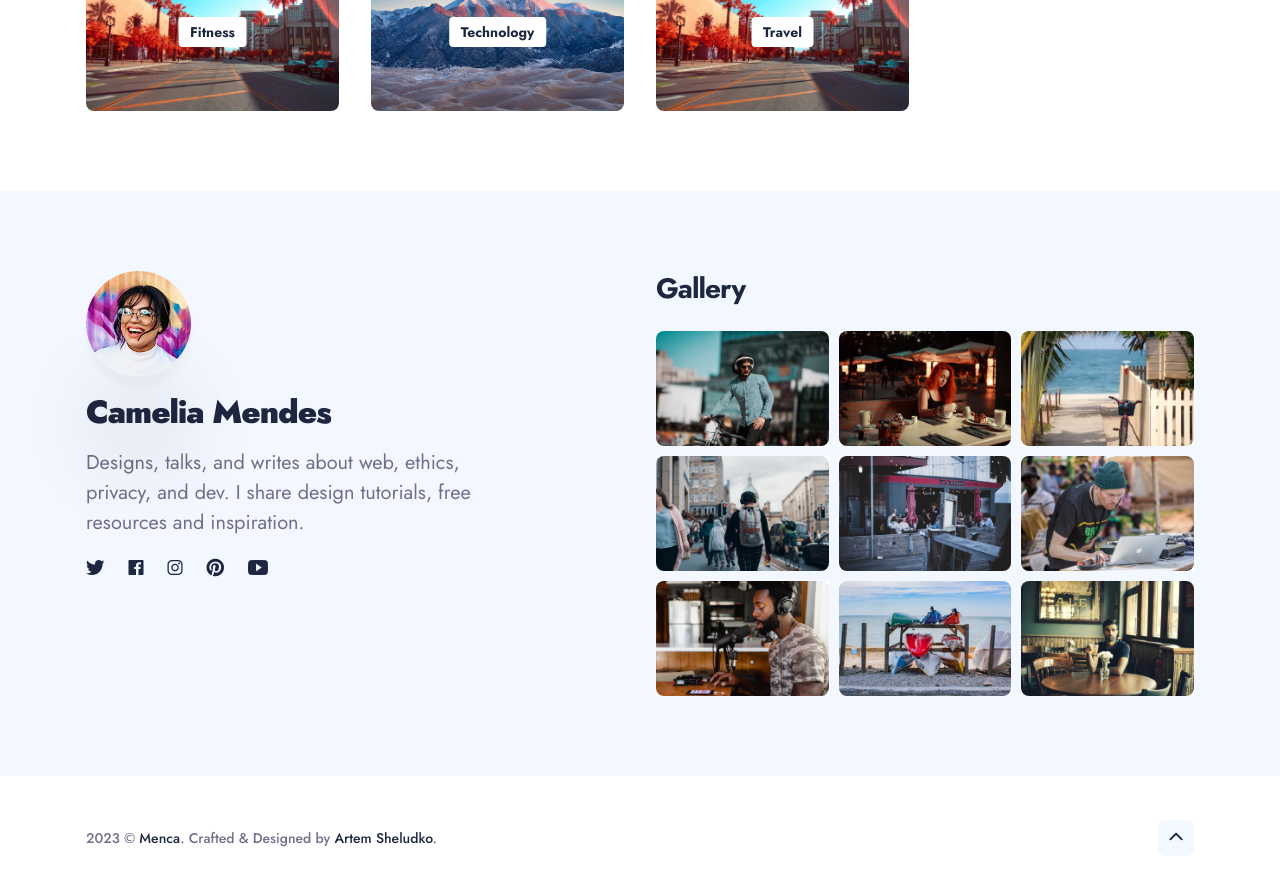
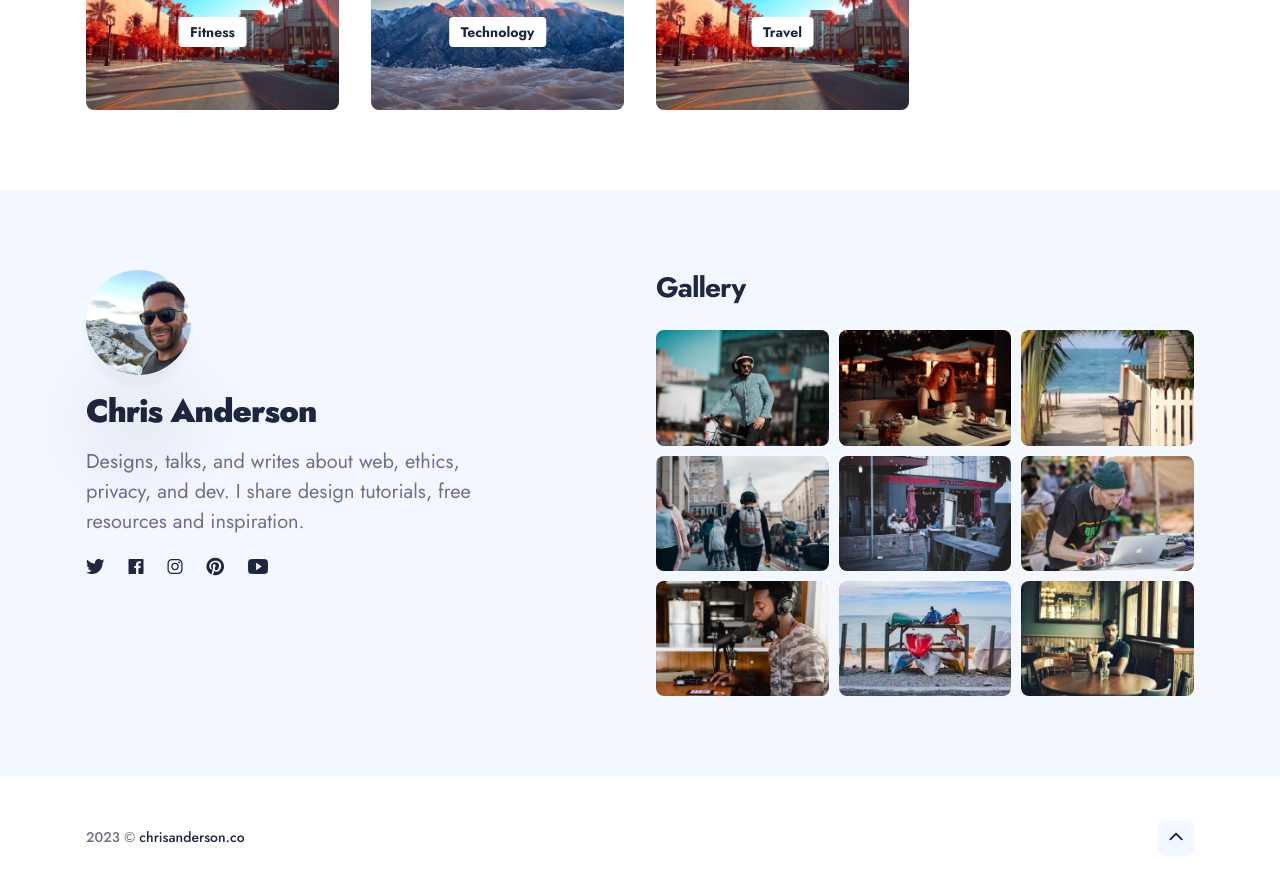
Before and after one commit to dcturbogator/dcturbogator.github.io, a Jekyll site: the page built from index.html, in a window 1280 px wide and 900 px high, scrolled down 1377 px. Shown: the top 886 px of the window. Built offline with Jekyll 4.4.1, drawn with Linux system fonts in a browser that asks for light colours; nearby versions of some CDN libraries; comment, search, counter and statistics services are not loaded.

Commit message:
footer, header, and post changes

```diff
--- a/_includes/footer.html
+++ b/_includes/footer.html
@@ -5,9 +5,9 @@
                 <div class="col col-5 col-d-12">
                     <div class="footer__author">
                         <div class="footer__author-avatar">
-                            <img class="lazy" data-src="/assets/img/01-1.jpg" alt="Camelia Mendes">
+                            <img class="lazy" data-src="/assets/img/01-1a.jpg" alt="Chris Anderson">
                         </div>
-                        <h3 class="footer__author-name">Camelia Mendes</h3>
+                        <h3 class="footer__author-name">Chris Anderson</h3>
                         <p class="footer__author-bio">Designs, talks, and writes about web, ethics, privacy, and
                             dev. I share design tutorials, free resources and inspiration.</p>
                         <div class="social">
@@ -80,8 +80,7 @@
             <div class="row">
                 <div class="col col-12">
                     <div class="footer__info-box">
-                        <div class="copyright">2023 &copy; <a href="/">Menca</a>. Crafted & Designed by <a
-                                href="https://jekyllthemes.io/developers/artem-sheludko">Artem Sheludko</a>.</div>
+                        <div class="copyright">2023 &copy; <a href="/">chrisanderson.co</a></div>
                         <div class="top" title="Top"><i class="ion ion-ios-arrow-up"></i></div>
                     </div>
                 </div>
--- a/_includes/header.html
+++ b/_includes/header.html
@@ -4,7 +4,7 @@
             <div class="header__inner col col-12">
                 <div class="logo">
                     <a class="logo__link" href="/">
-                        My Logo
+
                     </a>
                 </div>
                 <nav class="main-nav">
--- a/_includes/post.html
+++ b/_includes/post.html
@@ -14,10 +14,10 @@
       <h1 class="post__title">Do what you can, with what you have, where you are</h1>
       <div class="post__meta">
         <a href="/about/" class="post__author-image">
-          <img class="lazy" data-src="/assets/img/01-1.jpg" alt="Camelia Mendes">
+          <img class="lazy" data-src="/assets/img/01-1a.jpg" alt="Chris Anderson">
         </a>
         <div class="post__meta-bottom">
-          <a class="post__author" href="/about/">Camelia Mendes</a>
+          <a class="post__author" href="/about/">Chris Anderson</a>
           <time class="post__date" datetime="2020-11-12T12:01:35+00:00">12 Nov 2020</time>
         </div>
       </div>
--- a/_includes/postvideo.html
+++ b/_includes/postvideo.html
@@ -18,7 +18,7 @@
       <h1 class="post__title">{{ page.title }}</h1>
       <div class="post__meta">
         <a href="/about/" class="post__author-image">
-          <img class="lazy" data-src="/images/01-1.jpg" alt="Camelia Mendes">
+          <img class="lazy" data-src="/images/01-1a.jpg" alt="Chris Anderson">
         </a>
         <div class="post__meta-bottom">
           <a class="post__author" href="/about/">{{ page.author }}</a>
--- a/about/index.html
+++ b/about/index.html
@@ -8,7 +8,7 @@
             <div class="row">
                 <div class="col col-12">
                     <div class="page-image">
-                        <img class="lazy" data-src="/assets/img/01-2.jpg" alt="About">
+                        <img class="lazy" data-src="/assets/img/01-2a.jpg" alt="About">
                     </div>
                 </div>
                 <div class="col col-12">
--- a/index.html
+++ b/index.html
@@ -29,7 +29,7 @@
                         </div>
                         <div class="hero__right">
                             <div class="hero__image">
-                                <img class="lazy" data-src="/assets/img/01.jpg" alt="'s Picture">
+                                <img class="lazy" data-src="/assets/img/01a.jpg" alt="'s Picture">
                             </div>
                         </div>
                     </div>
```
